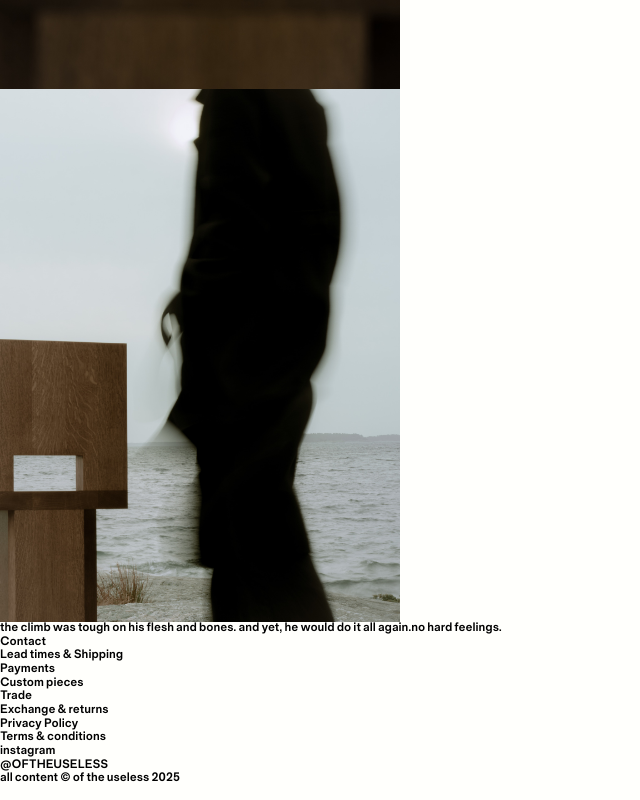
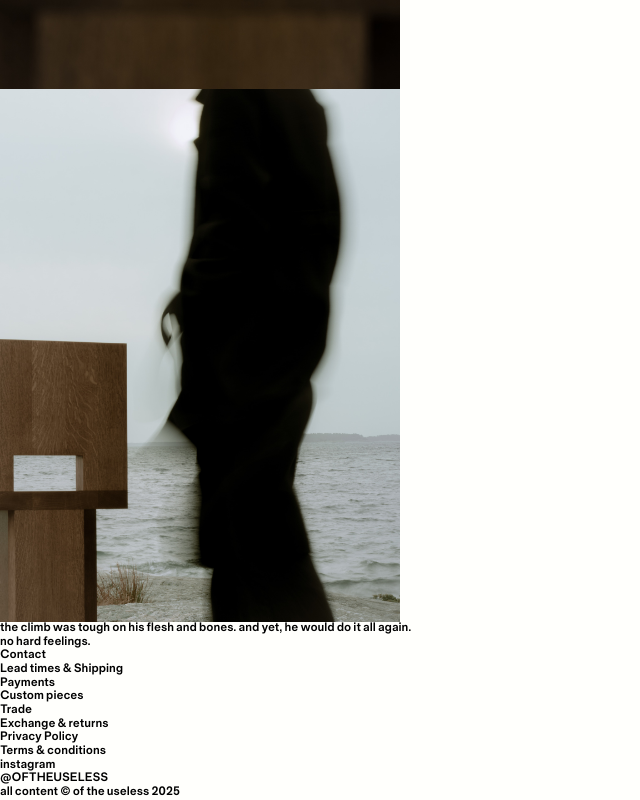
Before and after one commit to Matokosp/otu, a Next.js app: page / in a window 1280 px wide. Shown: the part 2106-2906 px from the top of the page, without its empty margins (0-640 px from the left). Built offline with nearby package versions, Linux system fonts and the light colour scheme.

Commit message:
meta information

```diff
--- a/src/app/layout.tsx
+++ b/src/app/layout.tsx
@@ -4,11 +4,24 @@ import Footer from "./Components/Footer/Footer";
 import { GlobalContextProvider } from "./context/store";
 
 export const metadata: Metadata = {
-  title: "Create Next App",
-  description: "Generated by create next app",
+  title: "Of the Useless",
+  description:
+    "the climb was tough on his flesh and bones. and yet, he would do it all again. no hard feelings.",
   icons: {
     icon: "/images/icon/favicon.ico",
     apple: "/images/icon/apple-touch-icon.png",
+  },
+  openGraph: {
+    url: "https://oftheuseless.com",
+    title: "Of the Useless",
+    description:
+      "the climb was tough on his flesh and bones. and yet, he would do it all again. no hard feelings.",
+    siteName: "Of the Useless",
+    images: [
+      {
+        url: "/images/meta/hero_image.jpg",
+      },
+    ],
   },
 };
 
--- a/src/app/page.tsx
+++ b/src/app/page.tsx
@@ -72,7 +72,8 @@ export default function Home() {
           <div className="lg:col-start-10 lg:col-end-13 col-span-4 order-1 lg:order-2">
             <p className="uppercase">
               the climb was tough on his flesh and bones. and yet, he would do
-              it all again.no hard feelings.
+              it all again. <br />
+              no hard feelings.
             </p>
           </div>
         </div>
```
